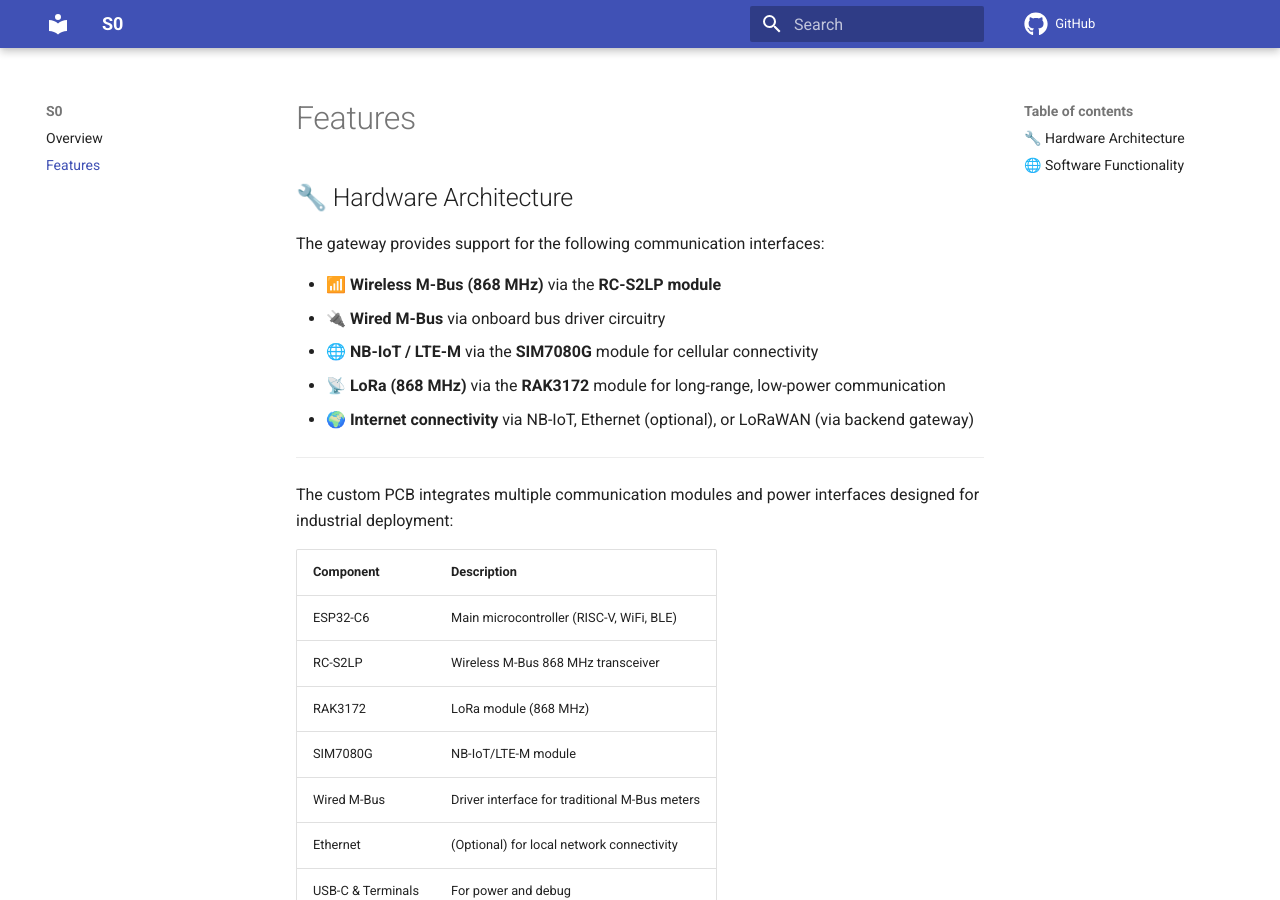
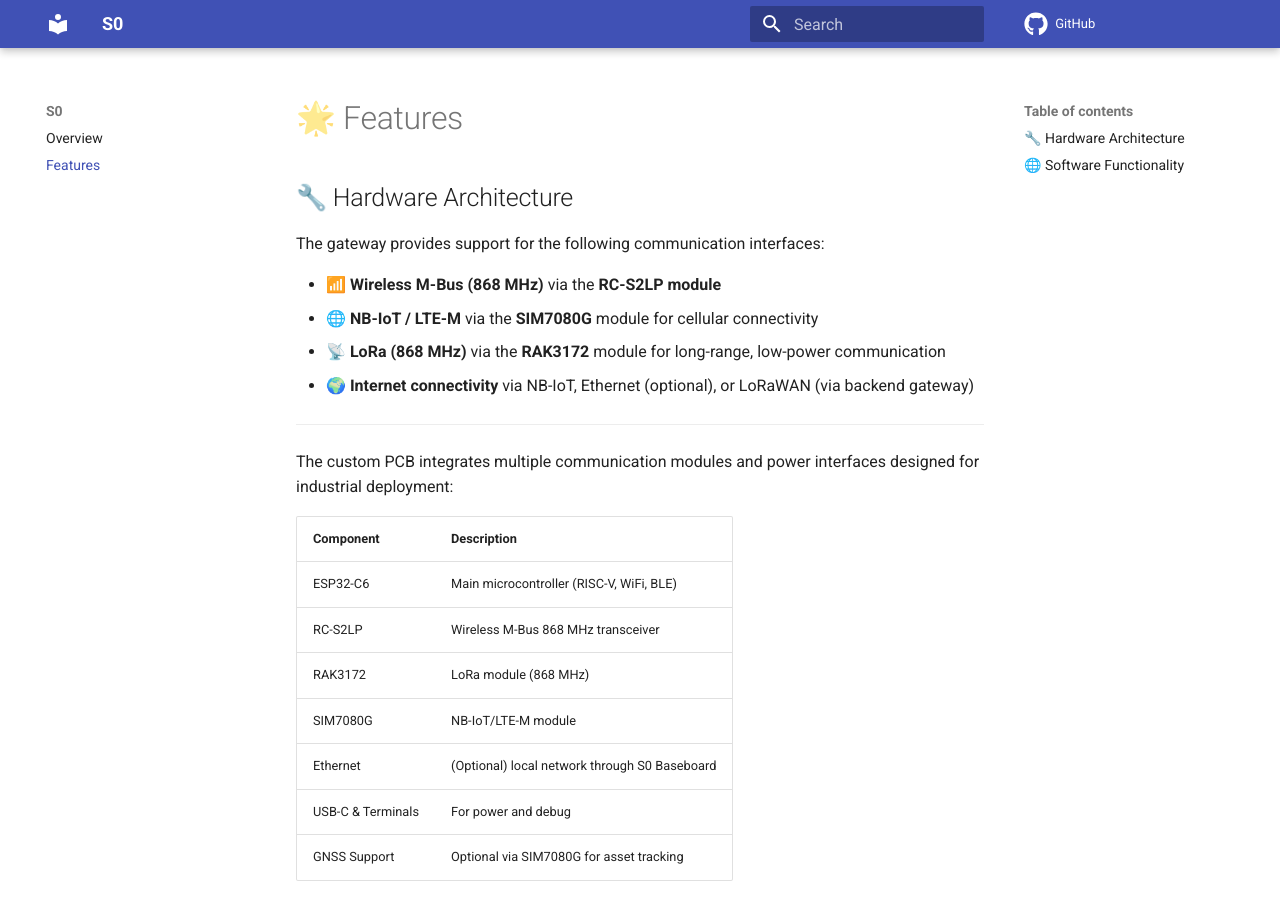
Before and after one commit to absmach/s0-docs, an MkDocs documentation site: the page built from docs/features.md, in a window 1280 px wide and 900 px high. Built offline with MkDocs 1.6.1 and Material for MkDocs 9.7.7, drawn with Linux system fonts in a browser that asks for light colours; comment, search, counter and statistics services are not loaded.

```diff
--- a/docs/features.md
+++ b/docs/features.md
@@ -1,11 +1,10 @@
-# Features
+# 🌟 Features
 
 ## 🔧 Hardware Architecture
 
 The gateway provides support for the following communication interfaces:
 
 - 📶 **Wireless M-Bus (868 MHz)** via the **RC-S2LP module**
-- 🔌 **Wired M-Bus** via onboard bus driver circuitry
 - 🌐 **NB-IoT / LTE-M** via the **SIM7080G** module for cellular connectivity
 - 📡 **LoRa (868 MHz)** via the **RAK3172** module for long-range, low-power communication
 - 🌍 **Internet connectivity** via NB-IoT, Ethernet (optional), or LoRaWAN (via backend gateway)
@@ -20,10 +19,10 @@
 | RC-S2LP           | Wireless M-Bus 868 MHz transceiver            |
 | RAK3172           | LoRa module (868 MHz)                         |
 | SIM7080G          | NB-IoT/LTE-M module                           |
-| Wired M-Bus       | Driver interface for traditional M-Bus meters |
-| Ethernet          | (Optional) for local network connectivity     |
+| Ethernet          | (Optional) local network through S0 Baseboard |
 | USB-C & Terminals | For power and debug                           |
 | GNSS Support      | Optional via SIM7080G for asset tracking      |
+
 
 The board is compact and optimized for IP-rated DIN-rail enclosures for industrial/outdoor environments. It features side-mounted SMA connectors for each antenna (WiFi, GNSS, LoRa, NB-IoT, wMBus).
 
```
Also changed, not shown: docs/index.md (+2 -4 lines), docs/architecture.md (added), docs/s0-baseboard.md (added).
